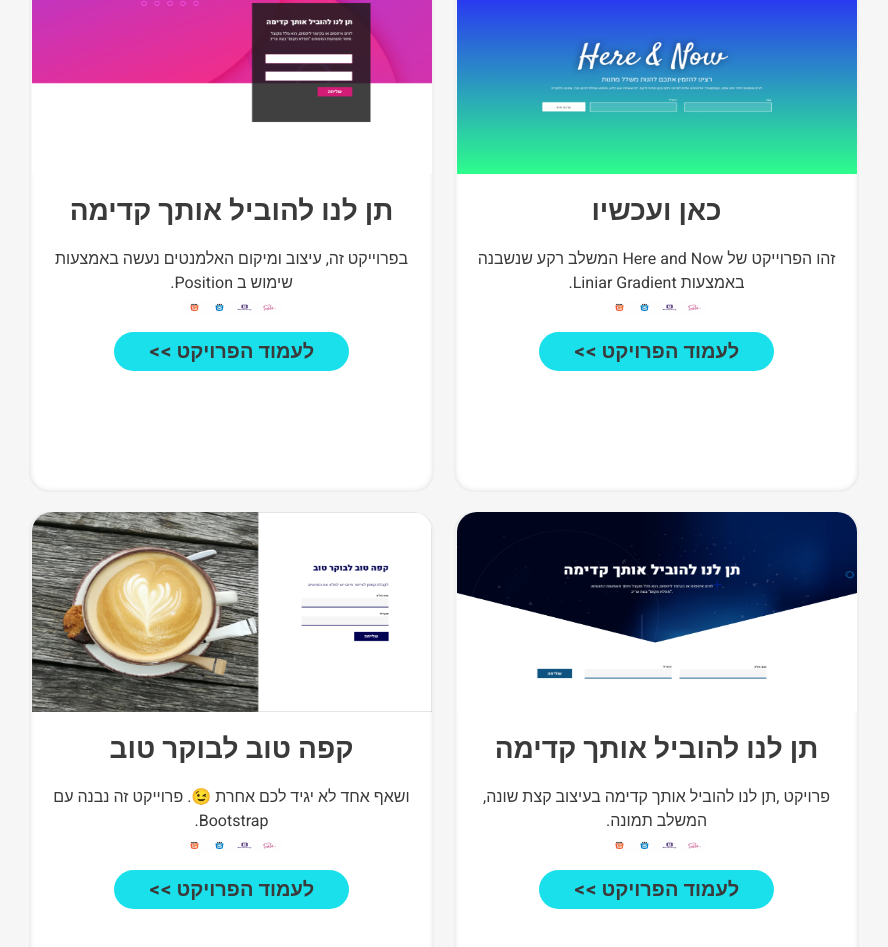
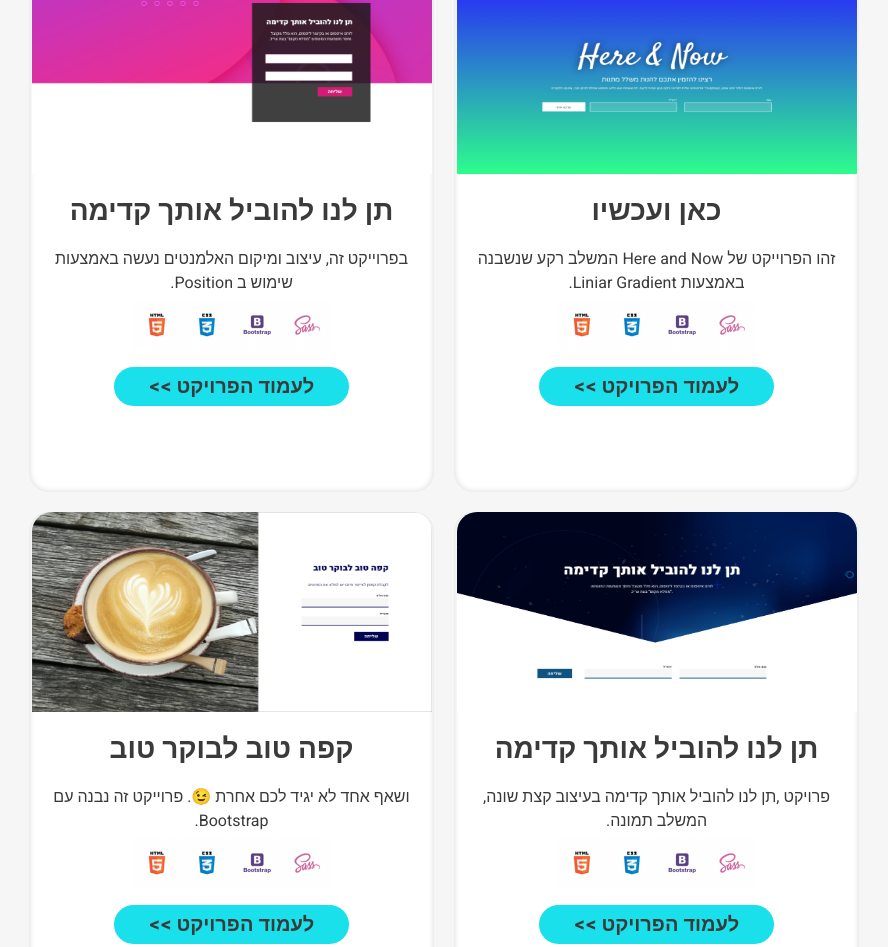
Before and after one commit to Liat3010/LiatPinhasProject, a plain HTML site: page index.html in a window 1280 px wide. Shown: the part 1306-2253 px from the top of the page, without its empty margins (196-1084 px from the left). Drawn offline with Linux system fonts and the light colour scheme.

Commit message:
Update10

```diff
--- a/index.html
+++ b/index.html
@@ -79,7 +79,7 @@
             <br> ופרטי התקשרות</p>
 
 
-        <a href="images/Liat Resume Canva.pdf" download="images/Liat Resume Canva.pdf" class="resumeLink">להורדת קורות חיים  </a>
+        <a href="images/Liat-Resume-Canva.pdf" download="images/Liat-Resume-Canva.pdf" class="resumeLink">להורדת קורות חיים  </a>
 
     </div>
     <!-- עבודות נבחרות -->
--- a/style/style.css
+++ b/style/style.css
@@ -227,8 +227,8 @@ padding-top: 65px;
 
 }
 .projIconImg{
-    width: 25px;
-    height: 25px;
+    width: 50px;
+    /* height: 25px; */
     padding-bottom: 10px ;
 }
 
```
Also changed, not shown: 2 other files.
